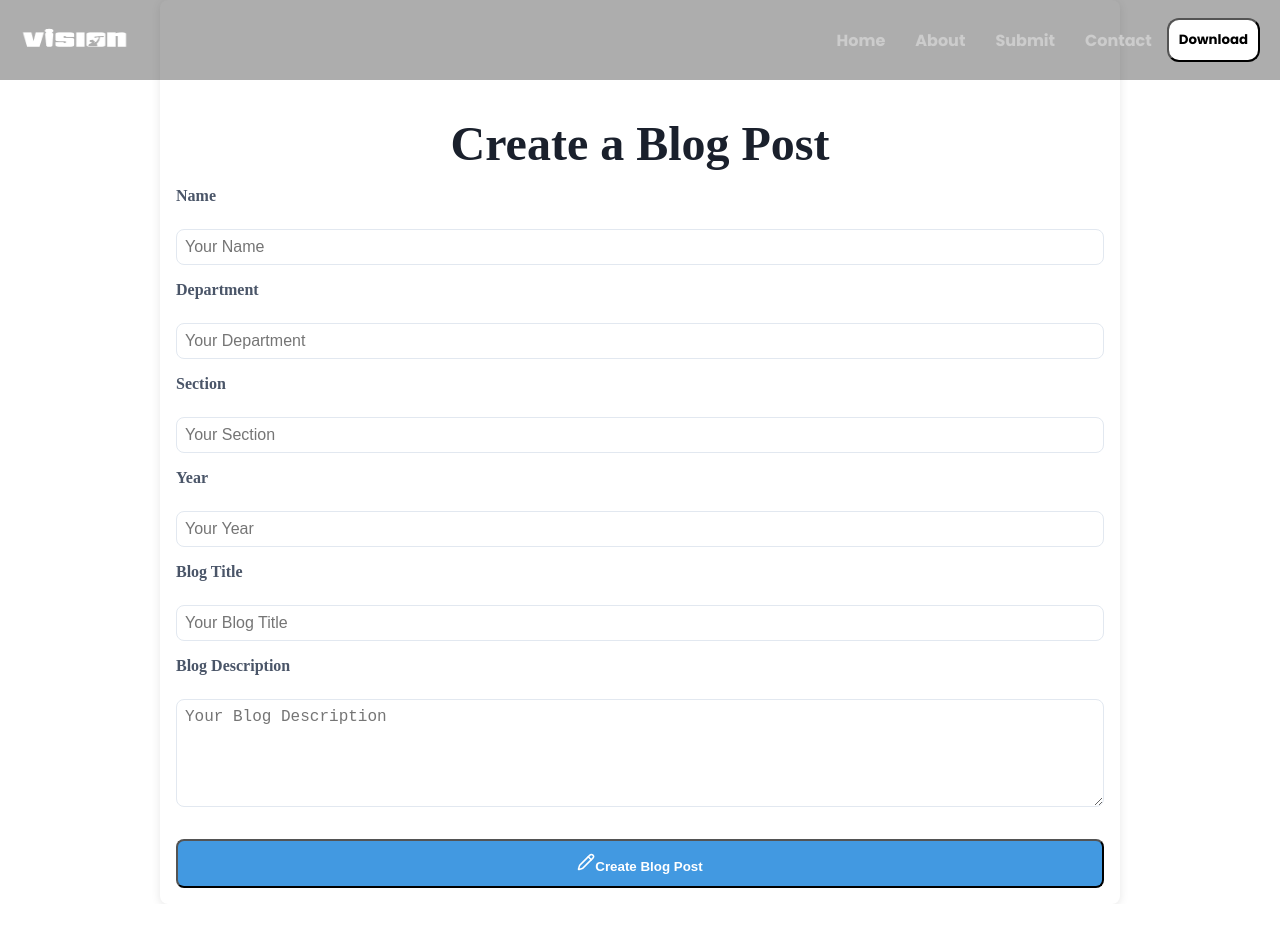
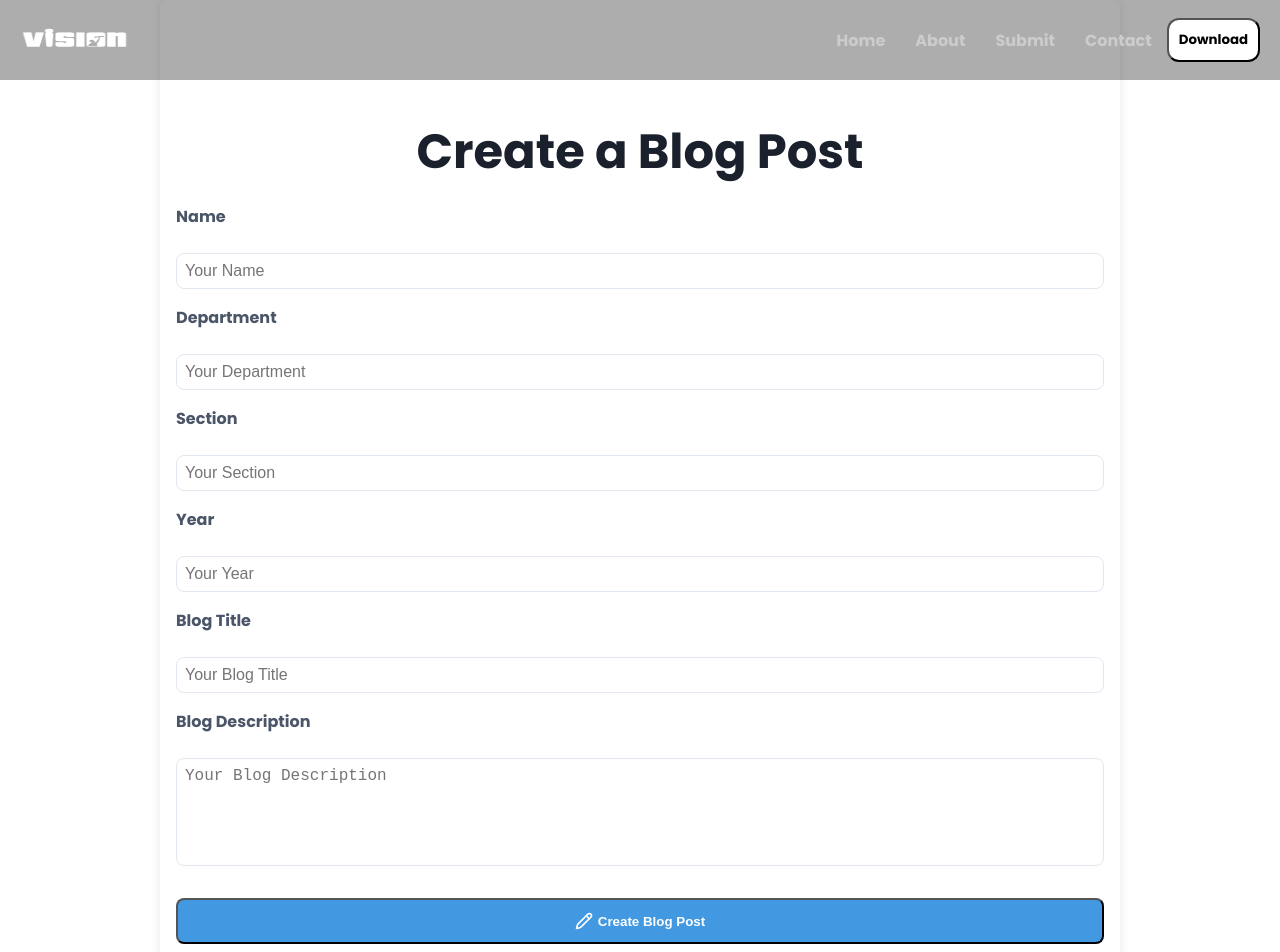
Before and after one commit to harshivkrishna/vision-club, a React (Vite) app in the folder vision/: page /submit in a window 1280 px wide. Shown: the top 952 px of the page. Before the commit the page ends 904 px from the top, so only its background shows below. Built offline with nearby package versions, Linux system fonts and the light colour scheme.

Commit message:
modified:   vision/src/components/FormPage.css

```diff
--- a/vision/src/components/FormPage.css
+++ b/vision/src/components/FormPage.css
@@ -5,6 +5,7 @@
     background-color: #fff;
     border-radius: 0.5rem;
     box-shadow: 0 2px 10px rgba(0, 0, 0, 0.1);
+    font-family: 'Poppins',sans-serif;
   }
 
   .form-title {
@@ -31,6 +32,9 @@
     color: #4a5568;
     margin-bottom: 0.5rem;
   }
+  #blogDescription{
+    resize: none;
+  }
 
   .form-input {
     width: 100%;
@@ -47,8 +51,11 @@
     font-weight: bold;
     padding: 0.75rem;
     border-radius: 0.5rem;
-    text-align: center;
     cursor: pointer;
+    display: flex;
+    align-items: center;
+    justify-content: center;
+    gap: 5px;
   }
 
   .form-button:hover {
```
